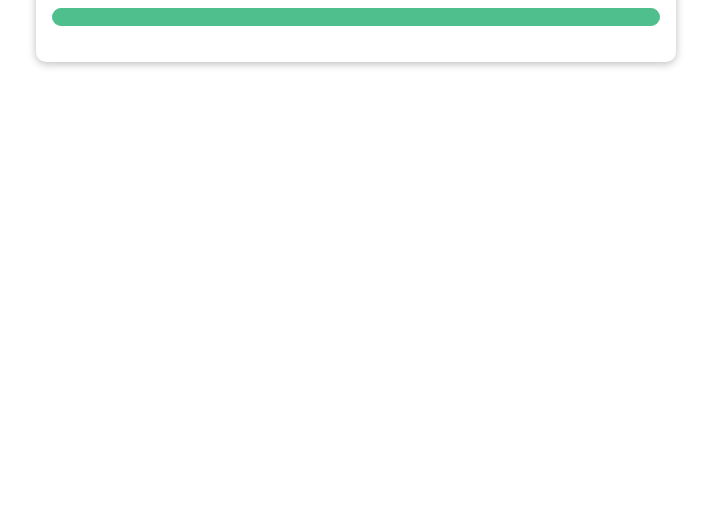
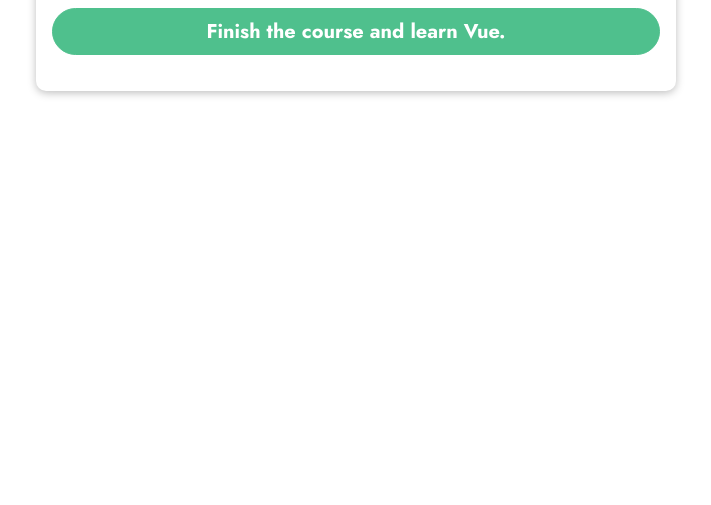
Before and after one commit to mcnishthomas/gettin-goin, a plain HTML site: page index.html in a window 1280 px wide. Shown: the part 295-800 px from the top of the page, without its empty margins (284-995 px from the left). Drawn offline with nearby package versions, Linux system fonts and the light colour scheme.

Commit message:
first interpolation

```diff
--- a/app.js
+++ b/app.js
@@ -1,7 +1,7 @@
 const app = Vue.createApp({
     data() {
         return {
-            courseGoal: 'Finish the course and learn Vue.';
+            courseGoal: 'Finish the course and learn Vue.'
         };
     }
 });
--- a/index.html
+++ b/index.html
@@ -1,24 +1,24 @@
 <!DOCTYPE html>
 <html lang="en">
+
 <head>
   <meta charset="UTF-8" />
   <meta name="viewport" content="width=device-width, initial-scale=1.0" />
   <title>Vue Basics</title>
-    <link
-      href="https://fonts.googleapis.com/css2?family=Jost:wght@400;700&display=swap"
-      rel="stylesheet"
-    />
+  <link href="https://fonts.googleapis.com/css2?family=Jost:wght@400;700&display=swap" rel="stylesheet" />
   <link rel="stylesheet" href="styles.css" />
   <script src="https://unpkg.com/vue@next" defer></script>
   <script src="app.js" defer></script>
 </head>
+
 <body>
   <header>
     <h1>Vue Course Goals</h1>
   </header>
   <section id="user-goal">
     <h2>My Course Goal</h2>
-      <p></p>
+    <p>{{ courseGoal }}</p>
   </section>
 </body>
+
 </html>
```
Lines whose indentation alone changed are shown as unchanged.
